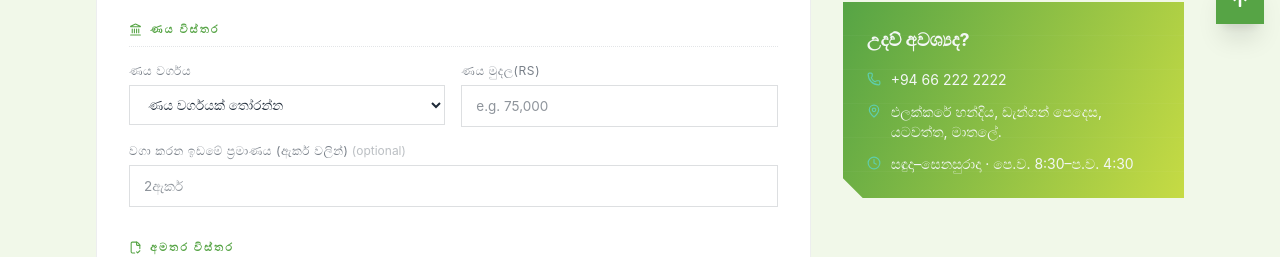
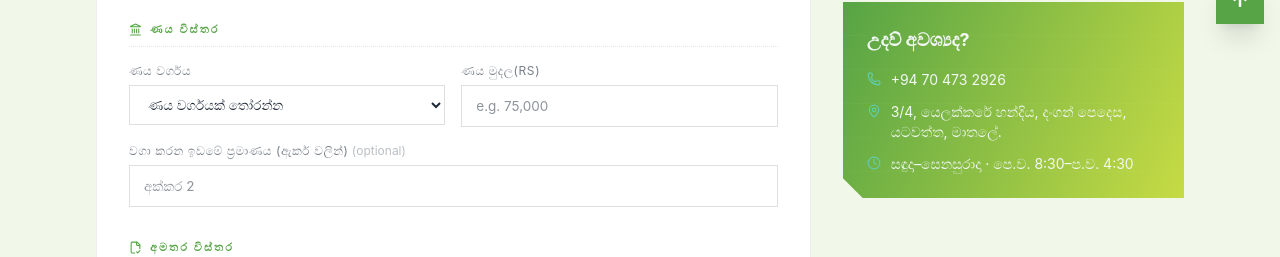
Before and after one commit to Dalaxshan/MADE-Bank, a React (Vite) app: page /apply-loan in a window 1280 px wide. Shown: the part 760-1017 px from the top of the page. Built offline with nearby package versions, Linux system fonts and the light colour scheme.

Commit message:
update අක්කර

```diff
--- a/src/components/LoanApplicationSection.tsx
+++ b/src/components/LoanApplicationSection.tsx
@@ -460,7 +460,7 @@ export default function LoanApplicationSection() {
                       className="mt-0.5 flex-shrink-0"
                       style={{ color: "#5FCDAA" }}
                     />
-                    <span>+94 66 222 2222</span>
+                    <span>+94 70 473 2926</span>
                   </div>
                   <div className="flex items-start gap-2.5">
                     <MapPin
--- a/src/i18n/si.ts
+++ b/src/i18n/si.ts
@@ -38,7 +38,7 @@ const si = {
     machinery: "කෘෂිකාර්මික යන්ත්‍රෝපකරණ ණය",
     },
     landExtent: "වගා කරන ඉඩමේ ප්‍රමාණය (ඇකර් වලින්)",
-  landExtentPlaceholder: "2ඇකර්",
+  landExtentPlaceholder: "අක්කර 2",
   loanAmount: "ණය මුදල",
   loanAmountPlaceholder: "ඔබට අවශ්‍ය ණය මුදල ඇතුළත් කරන්න",
   purpose: "අරමුණ / වගා විස්තර (විකල්ප)",
@@ -63,7 +63,7 @@ title3: "ඔබගේ අයදුම්පතේ යොමු අංකය:",
 title4: "මුල් පිටුවට ආපසු යන්න",
   },
   needHelp: "උදව් අවශ්‍යද? ",
-  location: "එලක්කරේ හන්දිය, ඩැන්ගන් පෙදෙස, යටවත්ත, මාතලේ.",
+  location: "3/4, යෙලක්කරේ හන්දිය, දංගන් පෙදෙස, යටවත්ත, මාතලේ.",
   time: "සඳුදා–සෙනසුරාදා · පෙ.ව. 8:30–ප.ව. 4:30",
   successMessage:
     "ඔබගේ අයදුම්පත සඳහා ස්තුතියි. ණය නිලධාරියෙකු ඉක්මනින් ඔබව සම්බන්ධ කර ගනු ඇත.",
```
